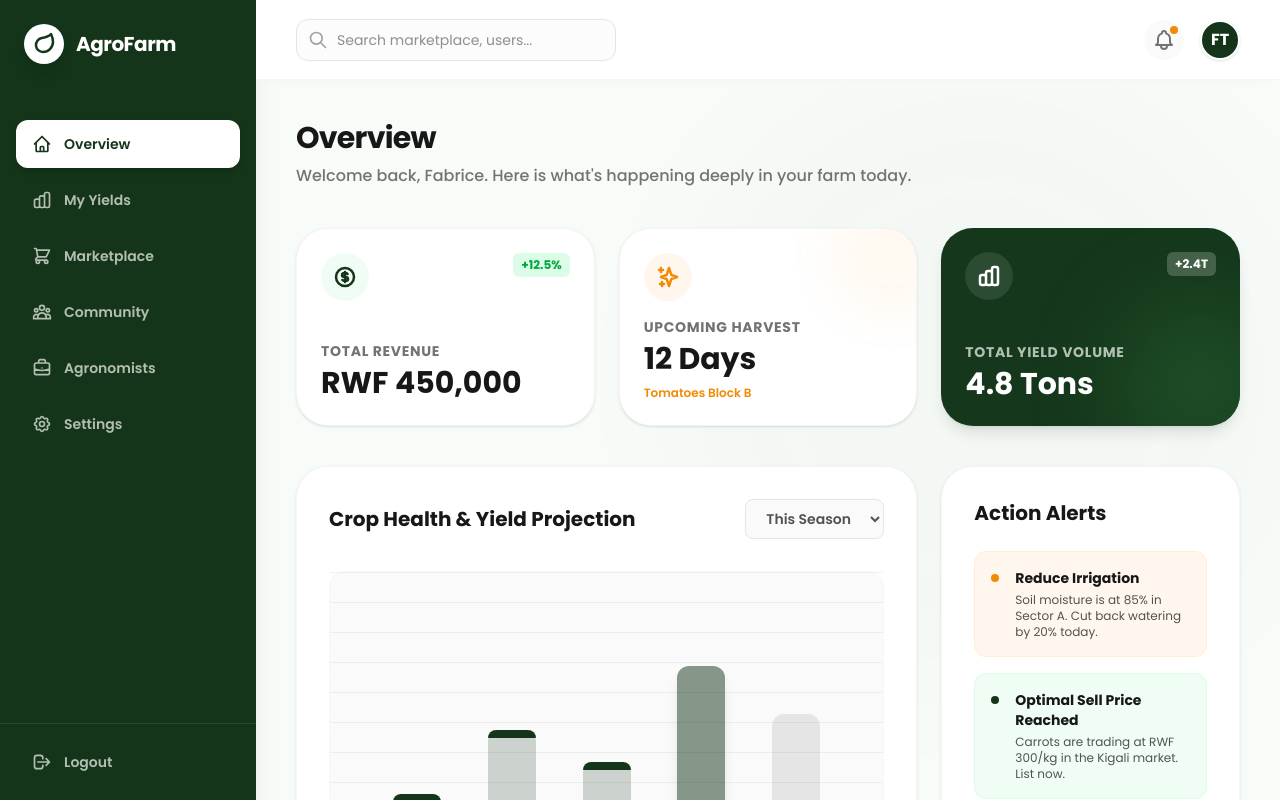
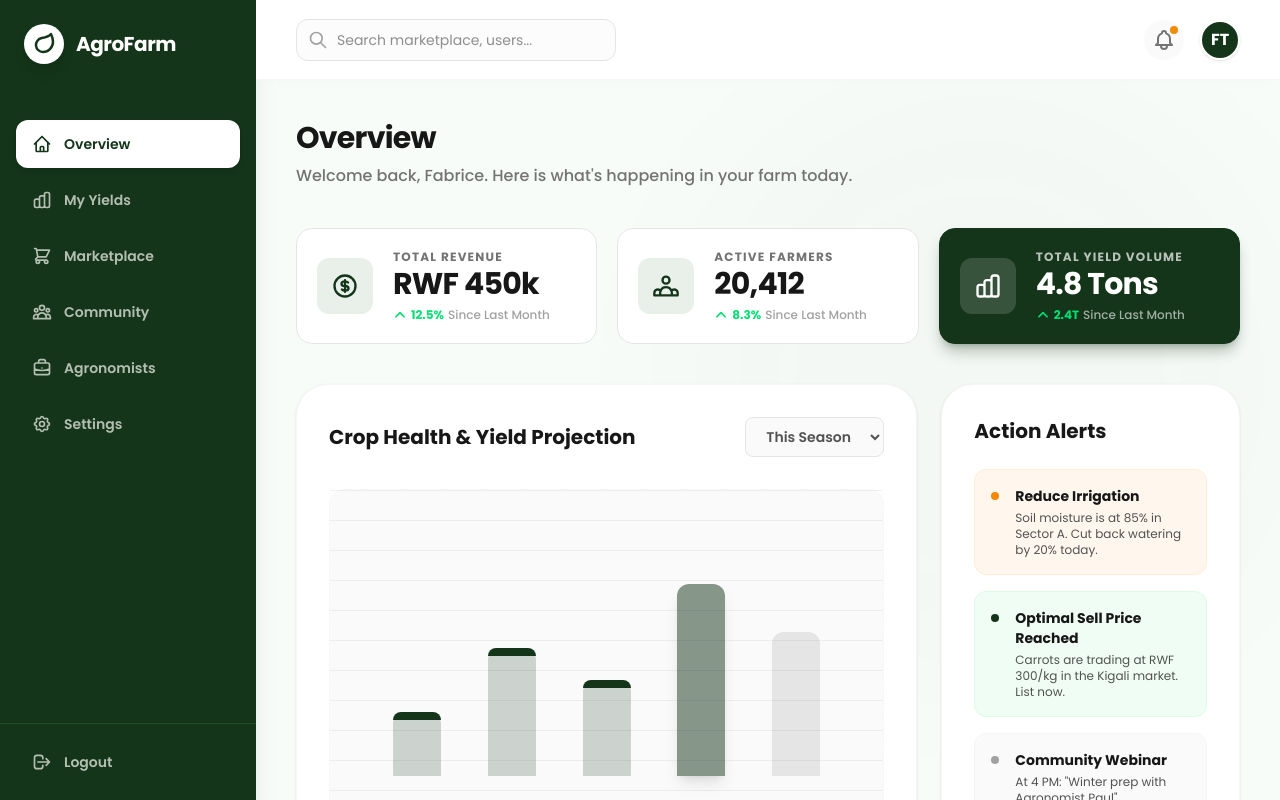
Before and after one commit to BYIRINGIRO-Samuel/Agro-hub, a Next.js app: page /dashboard in a window 1280 px wide. Shown: the top 800 px of the page. Built offline with nearby package versions, Linux system fonts and the light colour scheme.

Commit message:
Refactor dashboard overview to use reusable StatCard components

```diff
--- a/app/dashboard/page.tsx
+++ b/app/dashboard/page.tsx
@@ -1,58 +1,52 @@
 "use client";
 
 import React from "react";
+import StatCard from "../components/StatCard";
 
 export default function DashboardOverviewPage() {
   return (
     <>
       <div className="mb-10">
         <h1 className="text-3xl font-extrabold text-neutral-900 mb-2 tracking-tight">Overview</h1>
-        <p className="text-neutral-500 font-medium">Welcome back, Fabrice. Here is what's happening deeply in your farm today.</p>
+        <p className="text-neutral-500 font-medium">Welcome back, Fabrice. Here is what's happening in your farm today.</p>
       </div>
 
-      {/* KPI Cards */}
-      <div className="grid grid-cols-1 md:grid-cols-3 gap-6 mb-10">
-        <div className="bg-white p-6 rounded-4xl shadow-sm border border-neutral-100 flex flex-col justify-between hover:shadow-md transition-shadow">
-          <div className="flex items-start justify-between mb-4">
-            <div className="w-12 h-12 bg-green-50 text-brand-green rounded-full flex items-center justify-center">
-               <svg className="w-6 h-6" fill="none" viewBox="0 0 24 24" stroke="currentColor"><path strokeLinecap="round" strokeLinejoin="round" strokeWidth="2.5" d="M12 8c-1.657 0-3 .895-3 2s1.343 2 3 2 3 .895 3 2-1.343 2-3 2m0-8c1.11 0 2.08.402 2.599 1M12 8V7m0 1v8m0 0v1m0-1c-1.11 0-2.08-.402-2.599-1M21 12a9 9 0 11-18 0 9 9 0 0118 0z" /></svg>
-            </div>
-            <span className="flex items-center text-xs font-bold text-green-600 bg-green-100 px-2 py-1 rounded-md mb-1">+12.5%</span>
-          </div>
-          <div>
-            <p className="text-sm text-neutral-500 font-bold uppercase tracking-wider mb-1">Total Revenue</p>
-            <h2 className="text-3xl font-black text-neutral-900">RWF 450,000</h2>
-          </div>
-        </div>
-
-        <div className="bg-white p-6 rounded-4xl shadow-sm border border-neutral-100 flex flex-col justify-between hover:shadow-md transition-shadow relative overflow-hidden">
-          <div className="absolute top-0 right-0 w-32 h-32 bg-brand-orange/5 rounded-full blur-[20px] -mr-10 -mt-10 pointer-events-none"></div>
-          <div className="flex items-start justify-between mb-4 relative z-10">
-            <div className="w-12 h-12 bg-orange-50 text-brand-orange rounded-full flex items-center justify-center">
-               <svg className="w-6 h-6" fill="none" viewBox="0 0 24 24" stroke="currentColor"><path strokeLinecap="round" strokeLinejoin="round" strokeWidth="2.5" d="M5 3v4M3 5h4M6 17v4m-2-2h4m5-16l2.286 6.857L21 12l-5.714 2.143L13 21l-2.286-6.857L5 12l5.714-2.143L13 3z" /></svg>
-            </div>
-          </div>
-          <div className="relative z-10">
-            <p className="text-sm text-neutral-500 font-bold uppercase tracking-wider mb-1">Upcoming Harvest</p>
-            <h2 className="text-3xl font-black text-neutral-900">12 Days</h2>
-            <p className="text-xs text-brand-orange font-semibold mt-2">Tomatoes Block B</p>
-          </div>
-        </div>
-
-        <div className="bg-brand-green p-6 rounded-4xl shadow-lg flex flex-col justify-between relative overflow-hidden hover:-translate-y-1 transition-transform">
-          <div className="absolute inset-0 bg-white/5 mix-blend-overlay"></div>
-          <div className="absolute bottom-0 right-0 w-40 h-40 bg-brand-green-hover rounded-full blur-2xl translate-x-10 translate-y-10 pointer-events-none"></div>
-          <div className="flex items-start justify-between mb-4 relative z-10">
-            <div className="w-12 h-12 bg-white/10 backdrop-blur text-white rounded-full flex items-center justify-center">
-               <svg className="w-6 h-6" fill="none" viewBox="0 0 24 24" stroke="currentColor"><path strokeLinecap="round" strokeLinejoin="round" strokeWidth="2.5" d="M9 19v-6a2 2 0 00-2-2H5a2 2 0 00-2 2v6a2 2 0 002 2h2a2 2 0 002-2zm0 0V9a2 2 0 012-2h2a2 2 0 012 2v10m-6 0a2 2 0 002 2h2a2 2 0 002-2m0 0V5a2 2 0 012-2h2a2 2 0 012 2v14a2 2 0 01-2 2h-2a2 2 0 01-2-2z" /></svg>
-            </div>
-            <span className="flex items-center text-xs font-bold text-white bg-white/20 px-2 py-1 rounded-md mb-1">+2.4T</span>
-          </div>
-          <div className="relative z-10">
-            <p className="text-sm text-brand-light/70 font-bold uppercase tracking-wider mb-1">Total Yield Volume</p>
-            <h2 className="text-3xl font-black text-white">4.8 Tons</h2>
-          </div>
-        </div>
+      {/* KPI Cards using reusable StatCard */}
+      <div className="grid grid-cols-1 md:grid-cols-3 gap-5 mb-10">
+        <StatCard
+          label="Total Revenue"
+          value="RWF 450k"
+          growth="12.5%"
+          growthPositive={true}
+          icon={
+            <svg className="w-7 h-7" fill="none" viewBox="0 0 24 24" stroke="currentColor" strokeWidth="2">
+              <path strokeLinecap="round" strokeLinejoin="round" d="M12 8c-1.657 0-3 .895-3 2s1.343 2 3 2 3 .895 3 2-1.343 2-3 2m0-8c1.11 0 2.08.402 2.599 1M12 8V7m0 1v8m0 0v1m0-1c-1.11 0-2.08-.402-2.599-1M21 12a9 9 0 11-18 0 9 9 0 0118 0z" />
+            </svg>
+          }
+        />
+        <StatCard
+          label="Active Farmers"
+          value="20,412"
+          growth="8.3%"
+          growthPositive={true}
+          icon={
+            <svg className="w-7 h-7" fill="none" viewBox="0 0 24 24" stroke="currentColor" strokeWidth="2">
+              <path strokeLinecap="round" strokeLinejoin="round" d="M17 20h5v-2a3 3 0 00-5.356-1.857M17 20H7m10 0v-2c0-.656-.126-1.283-.356-1.857M7 20H2v-2a3 3 0 015.356-1.857M7 20v-2c0-.656.126-1.283.356-1.857m0 0a5.002 5.002 0 019.288 0M15 7a3 3 0 11-6 0 3 3 0 016 0z" />
+            </svg>
+          }
+        />
+        <StatCard
+          label="Total Yield Volume"
+          value="4.8 Tons"
+          growth="2.4T"
+          growthPositive={true}
+          variant="filled"
+          icon={
+            <svg className="w-7 h-7" fill="none" viewBox="0 0 24 24" stroke="currentColor" strokeWidth="2">
+              <path strokeLinecap="round" strokeLinejoin="round" d="M9 19v-6a2 2 0 00-2-2H5a2 2 0 00-2 2v6a2 2 0 002 2h2a2 2 0 002-2zm0 0V9a2 2 0 012-2h2a2 2 0 012 2v10m-6 0a2 2 0 002 2h2a2 2 0 002-2m0 0V5a2 2 0 012-2h2a2 2 0 012 2v14a2 2 0 01-2 2h-2a2 2 0 01-2-2z" />
+            </svg>
+          }
+        />
       </div>
 
       <div className="grid grid-cols-1 lg:grid-cols-3 gap-6">
@@ -101,7 +95,7 @@ export default function DashboardOverviewPage() {
                <div className="w-2 h-2 rounded-full bg-neutral-400 mt-1.5 shrink-0"></div>
                <div>
                  <p className="text-sm font-bold text-neutral-900">Community Webinar</p>
-                 <p className="text-xs text-neutral-600 mt-1">At 4 PM: "Winter prep with Agronomist Paul".</p>
+                 <p className="text-xs text-neutral-600 mt-1">At 4 PM: &quot;Winter prep with Agronomist Paul&quot;.</p>
                </div>
              </div>
            </div>
```
